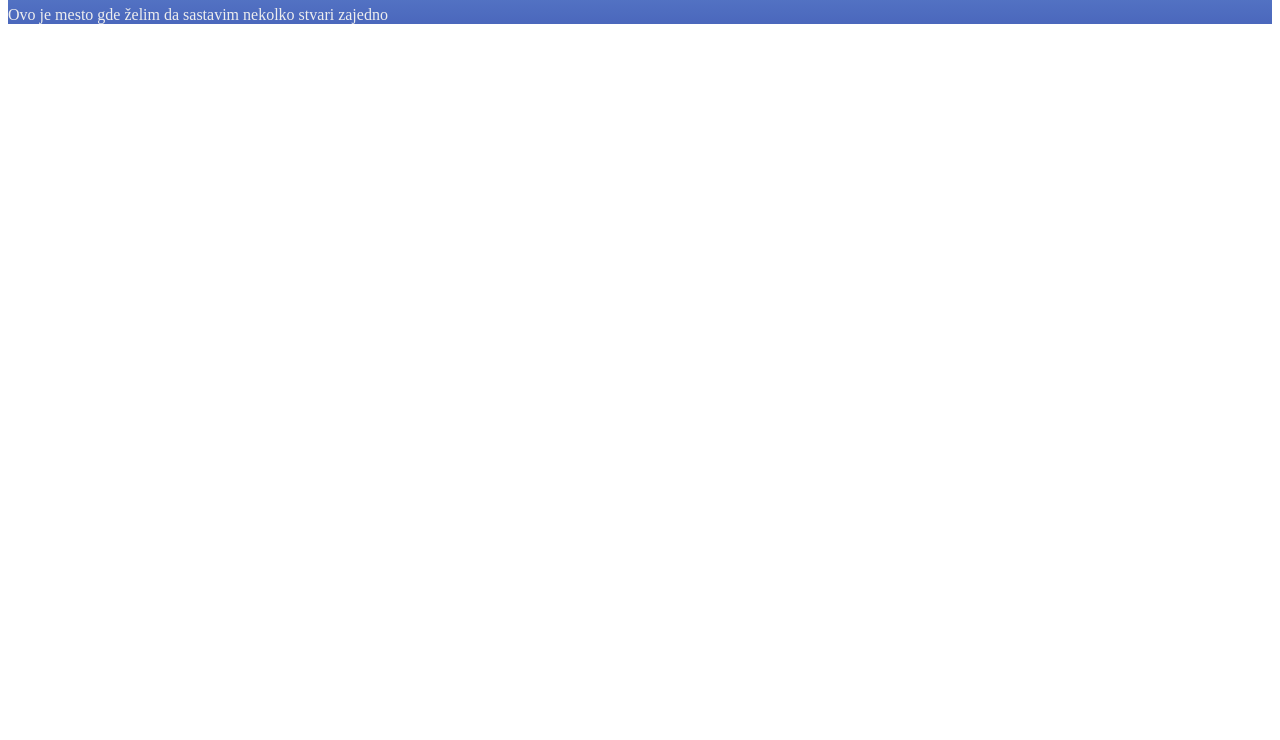
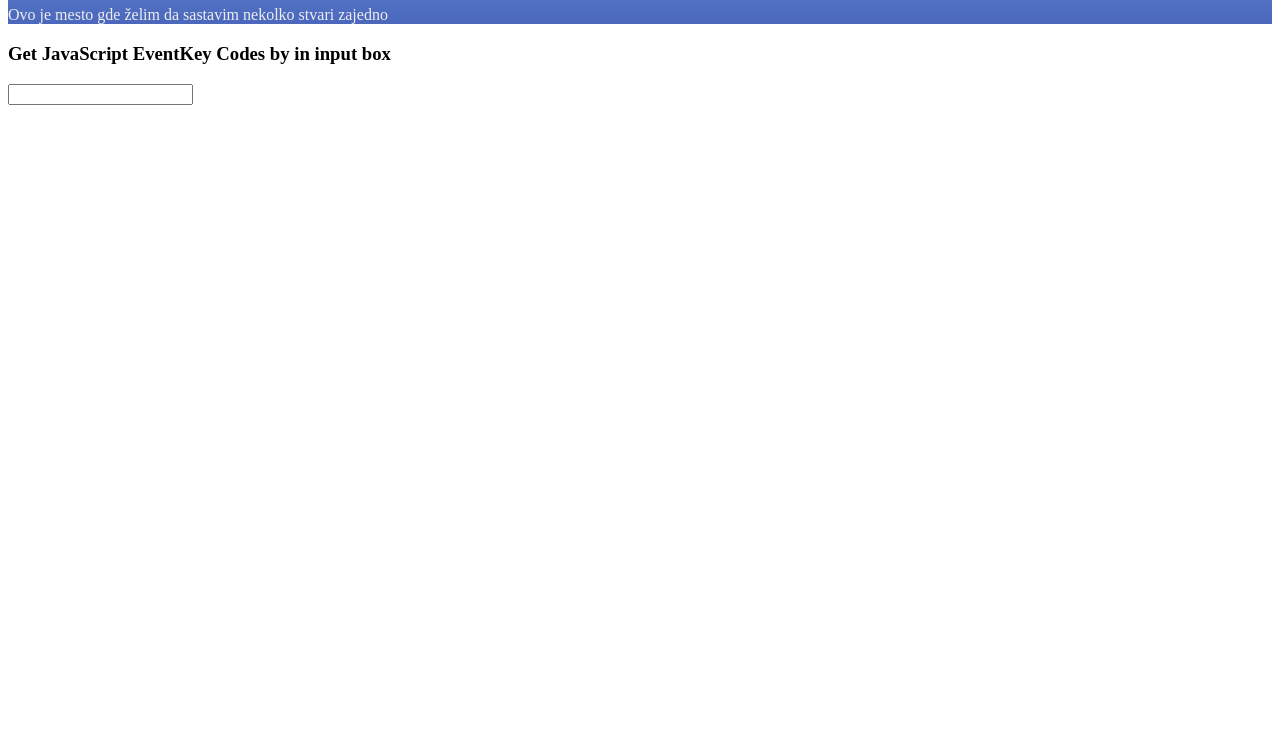
Before and after one commit to markoilicni/markoilicni.github.io, a plain HTML site: page index.html in a window 1280 px wide. Shown: the part 60-800 px from the top of the page. Drawn offline with Linux system fonts and the light colour scheme.

Commit message:
Update index.html

```diff
--- a/index.html
+++ b/index.html
@@ -35,5 +35,12 @@
     <p> Ovo je mesto gde želim da sastavim nekolko stvari zajedno</p>
  </div>
 
+  <div id="keyCodeTool">
+   <h3> Get JavaScript EventKey Codes by in input box</h3>
+   <input type="text" name="keycode" />
+  </div>
+  <script src="assets/js/getkeycodes"></script>
+
+
  </body>
 <html>
```
